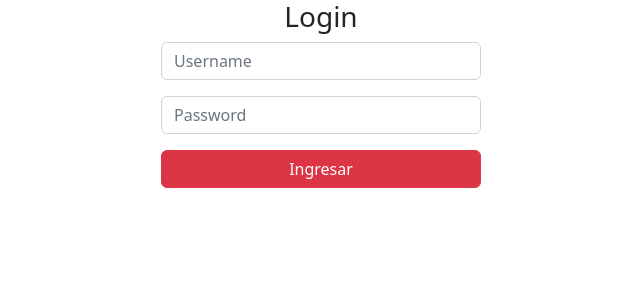
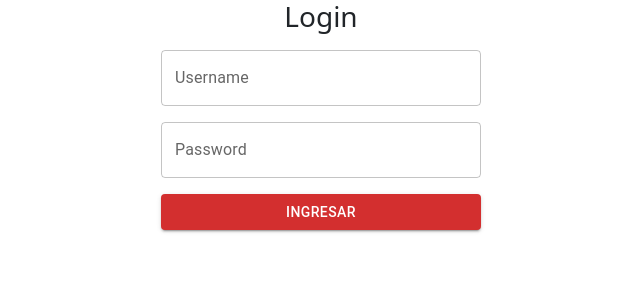
Before and after one commit to gsancineto/challenge-farmaonline, a React (Create React App) app: page / in a window 1280 px wide. Shown: the top 300 px of the page, without its empty margins (319-959 px from the left). Built offline with nearby package versions, Linux system fonts and the light colour scheme.

Commit message:
mejoras generales migracion a mui

```diff
--- a/package.json
+++ b/package.json
@@ -3,6 +3,10 @@
   "version": "0.1.0",
   "private": true,
   "dependencies": {
+    "@emotion/react": "^11.10.5",
+    "@emotion/styled": "^11.10.5",
+    "@mui/icons-material": "^5.11.0",
+    "@mui/material": "^5.11.4",
     "@testing-library/jest-dom": "^5.16.5",
     "@testing-library/react": "^13.4.0",
     "@testing-library/user-event": "^13.5.0",
--- a/src/components/dashboard.js
+++ b/src/components/dashboard.js
@@ -1,15 +1,17 @@
 import React, { useState, useEffect } from 'react';
 import axios from 'axios';
 import { useNavigate } from 'react-router-dom';
-import { Button, Table, Image } from 'react-bootstrap';
-import { PersonCircle, Clock } from 'react-bootstrap-icons';
+import { Table, Image } from 'react-bootstrap';
 import Moment from 'react-moment';
+import Button from '@mui/material/Button';
+import {AccessTimeFilledSharp, AccountCircle} from '@mui/icons-material';
 
 export default function Dashboard() {
     const [users, setUsers] = useState([]);
     const [isLoading, setIsLoading] = useState(true);
     const user = JSON.parse(localStorage.getItem("userData"));
     const navigate = useNavigate();
+    const uri = 'https://www.mockachino.com/06c67c77-18c4-45/users';
 
     useEffect(() => {
         if (!user) {
@@ -18,7 +20,7 @@ export default function Dashboard() {
 
         async function fetchData() {
             try {
-                const response = await axios.get('https://www.mockachino.com/06c67c77-18c4-45/users');
+                const response = await axios.get(uri);
                 setUsers(response.data.users);
                 setIsLoading(false);
             } catch (error) {
@@ -34,16 +36,16 @@ export default function Dashboard() {
     }
 
     if (isLoading) {
-        return <div className='w-25 m-auto text-center'><h3><Clock /> Cargando usuarios...</h3></div>;
+        return <div className='w-25 m-auto text-center'><h3><AccessTimeFilledSharp /> Cargando usuarios...</h3></div>;
     }
 
     return (
         <div className='w-25 m-auto text-center'>
             <div className='d-flex justify-content-between'>
-                <h3>Hola {user.name}</h3>
-                <Button variant="outline-danger" onClick={handleLogout}><PersonCircle /> Logout</Button>
+                Hola {user.name}
+                <Button variant="text" color="error" onClick={handleLogout}><AccountCircle /> Logout</Button>
             </div>
-            <h5 style={{float:"left"}}>Dashboard</h5>
+            <h6 style={{float:"left"}}>Dashboard</h6>
             <Table bordered>
                 <thead className="table-light">
                     <tr>
@@ -67,7 +69,7 @@ export default function Dashboard() {
                                     width="100"
                                     roundedCircle
                                 />}
-                                {!user.photo && <PersonCircle size={90} color="tomato" />}
+                                {!user.photo && <AccountCircle sx={{ fontSize: 90 }} color="error" />}
                             </td>
                         </tr>
                     ))}
--- a/src/components/login.js
+++ b/src/components/login.js
@@ -1,21 +1,24 @@
 import React, { useState } from "react";
-import { Button } from 'react-bootstrap';
-import Form from 'react-bootstrap/Form';
 import axios from 'axios';
 import { useNavigate } from 'react-router-dom';
+import TextField from '@mui/material/TextField';
+import Button from '@mui/material/Button';
+import Stack from '@mui/material/Stack';
+
 
 export default function Login() {
     const [username, setUsername] = useState('');
     const [password, setPassword] = useState('');
     const [error, setError] = useState('');
     const navigate = useNavigate();
+    const uri = 'https://www.mockachino.com/06c67c77-18c4-45/login';
 
     const handleSubmit = async (event) => {
         event.preventDefault();
 
         if (username && password) {
             try {
-                const response = await axios.post('https://www.mockachino.com/06c67c77-18c4-45/login', {
+                const response = await axios.post(uri, {
                     username,
                     password,
                 });
@@ -33,31 +36,29 @@ export default function Login() {
 
     return (
         <div className='w-25 m-auto text-center'>
+            <Stack spacing={2}>
                 <h3>Login</h3>
-            <Form onSubmit={handleSubmit}>
-                <Form.Group className="mb-3">
-                    <Form.Control
-                        type="text"
+                <TextField
                     id="username"
+                    label="Username"
+                    variant="outlined"
                     value={username}
                     onChange={(event) => setUsername(event.target.value)}
-                        className="form-control"
-                        placeholder="Username"
+                    margin="normal"
+                    type={"text"}
                 />
-                </Form.Group>
-                <Form.Group className="mb-3">
-                    <Form.Control
-                        type="password"
+                <TextField
                     id="password"
+                    label="Password"
+                    variant="outlined"
                     value={password}
                     onChange={(event) => setPassword(event.target.value)}
-                        className="form-control"
-                        placeholder="Password"
+                    margin="normal"
+                    type={"password"}
                 />
-                </Form.Group>
                 {error && <p>{error}</p>}
-                <Button variant="danger" type="submit" className="w-100">Ingresar</Button>
-            </Form>
+                <Button variant="contained" color="error" onClick={handleSubmit}>Ingresar</Button>
+            </Stack>
         </div>
     )
 }
```
Also changed, not shown: 1 other file (tests, documents, lock files or other folders). Lines whose indentation alone changed are shown as unchanged.
